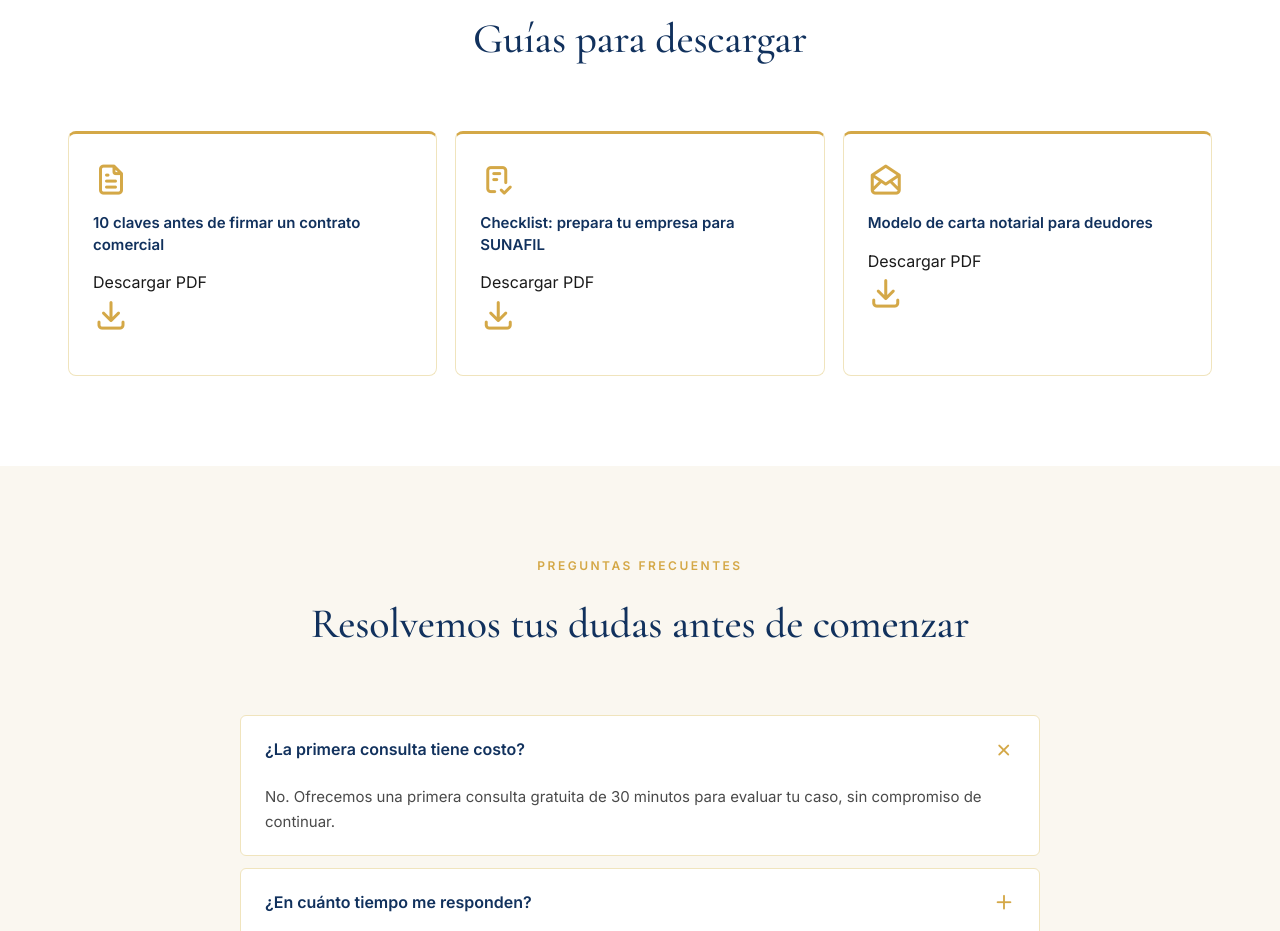
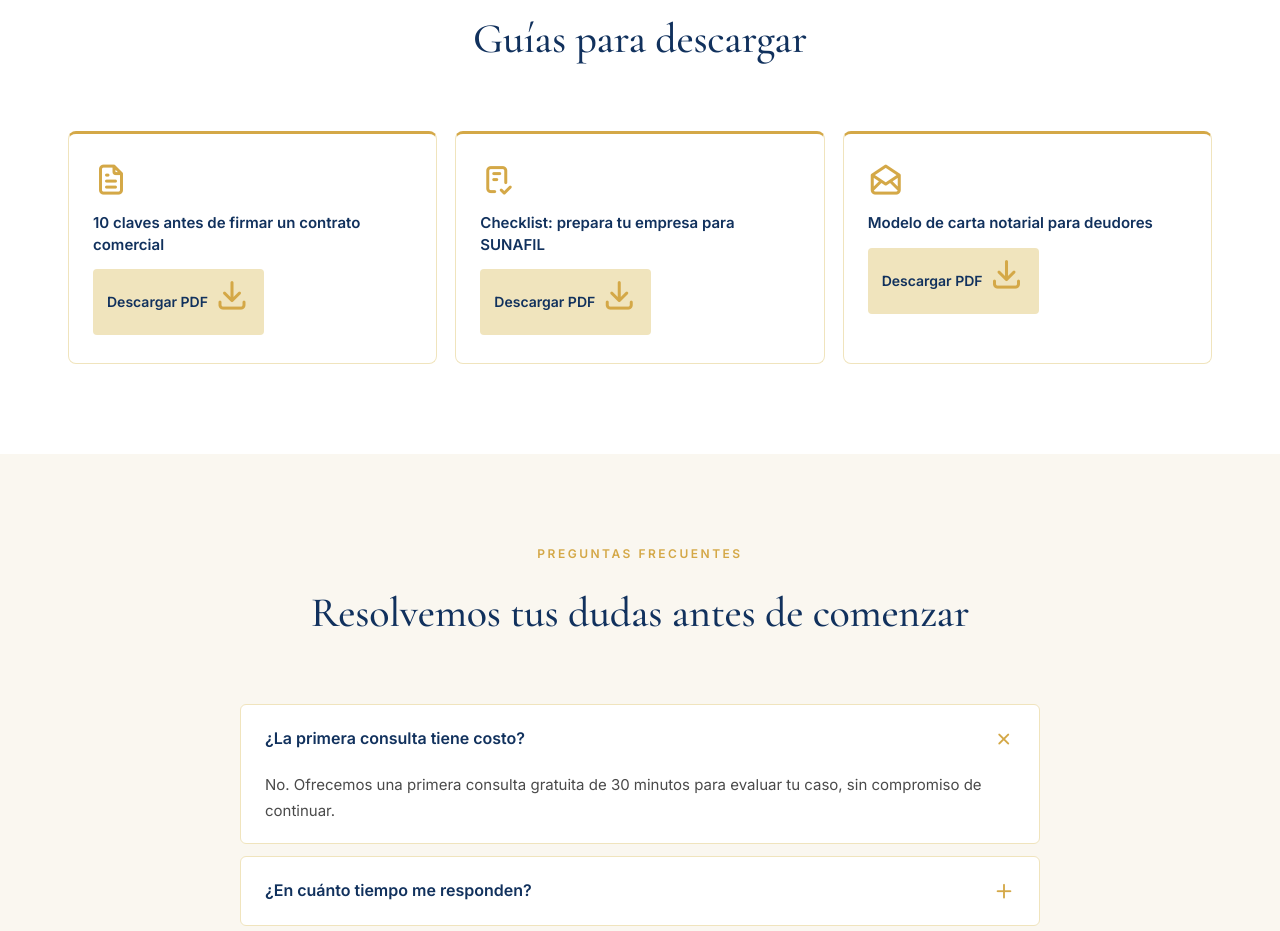
Before and after one commit to bryanmax9/EstudioJuridicoVaroliPracticas, a website: page index.html in a window 1280 px wide. Shown: the part 3116-4047 px from the top of the page. Drawn offline with nearby package versions, Linux system fonts and the light colour scheme.

Commit message:
added guias documents

```diff
--- a/index.html
+++ b/index.html
@@ -93,9 +93,9 @@
   <div class="container">
     <div class="section-head"><div class="small-caps">Recursos jurídicos gratuitos</div><h2>Guías para descargar</h2></div>
     <div class="resources-grid">
-      <div class="resource"><i class="ti ti-file-text"></i><h4>10 claves antes de firmar un contrato comercial</h4><a>Descargar PDF <i class="ti ti-download"></i></a></div>
-      <div class="resource"><i class="ti ti-checklist"></i><h4>Checklist: prepara tu empresa para SUNAFIL</h4><a>Descargar PDF <i class="ti ti-download"></i></a></div>
-      <div class="resource"><i class="ti ti-mail-opened"></i><h4>Modelo de carta notarial para deudores</h4><a>Descargar PDF <i class="ti ti-download"></i></a></div>
+      <a class="resource" href="assets/guias/contrato-comercial.pdf" download><i class="ti ti-file-text"></i><h4>10 claves antes de firmar un contrato comercial</h4><span class="download-btn">Descargar PDF <i class="ti ti-download"></i></span></a>
+      <a class="resource" href="assets/guias/checklist-sunafil.pdf" download><i class="ti ti-checklist"></i><h4>Checklist: prepara tu empresa para SUNAFIL</h4><span class="download-btn">Descargar PDF <i class="ti ti-download"></i></span></a>
+      <a class="resource" href="assets/guias/carta-notarial.docx" download><i class="ti ti-mail-opened"></i><h4>Modelo de carta notarial para deudores</h4><span class="download-btn">Descargar PDF <i class="ti ti-download"></i></span></a>
     </div>
   </div>
 </section>
```
